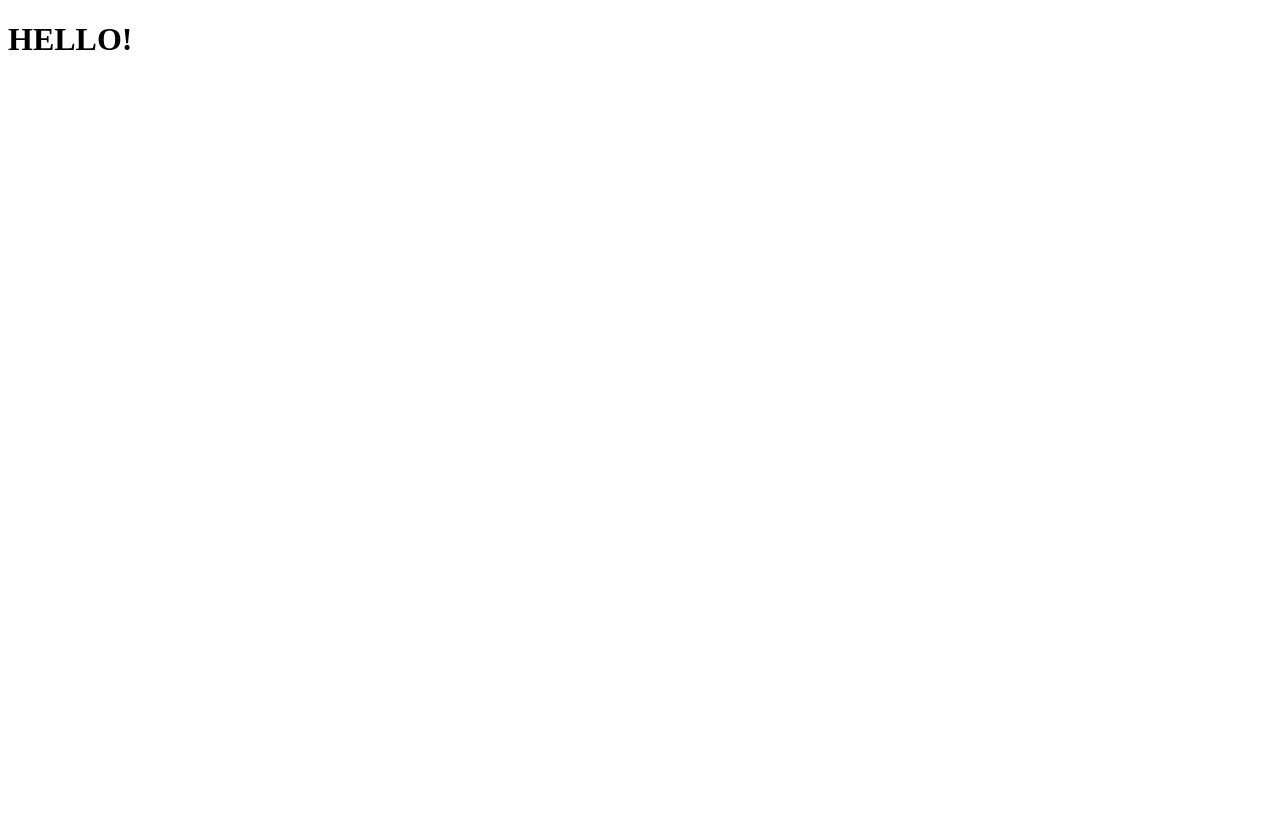
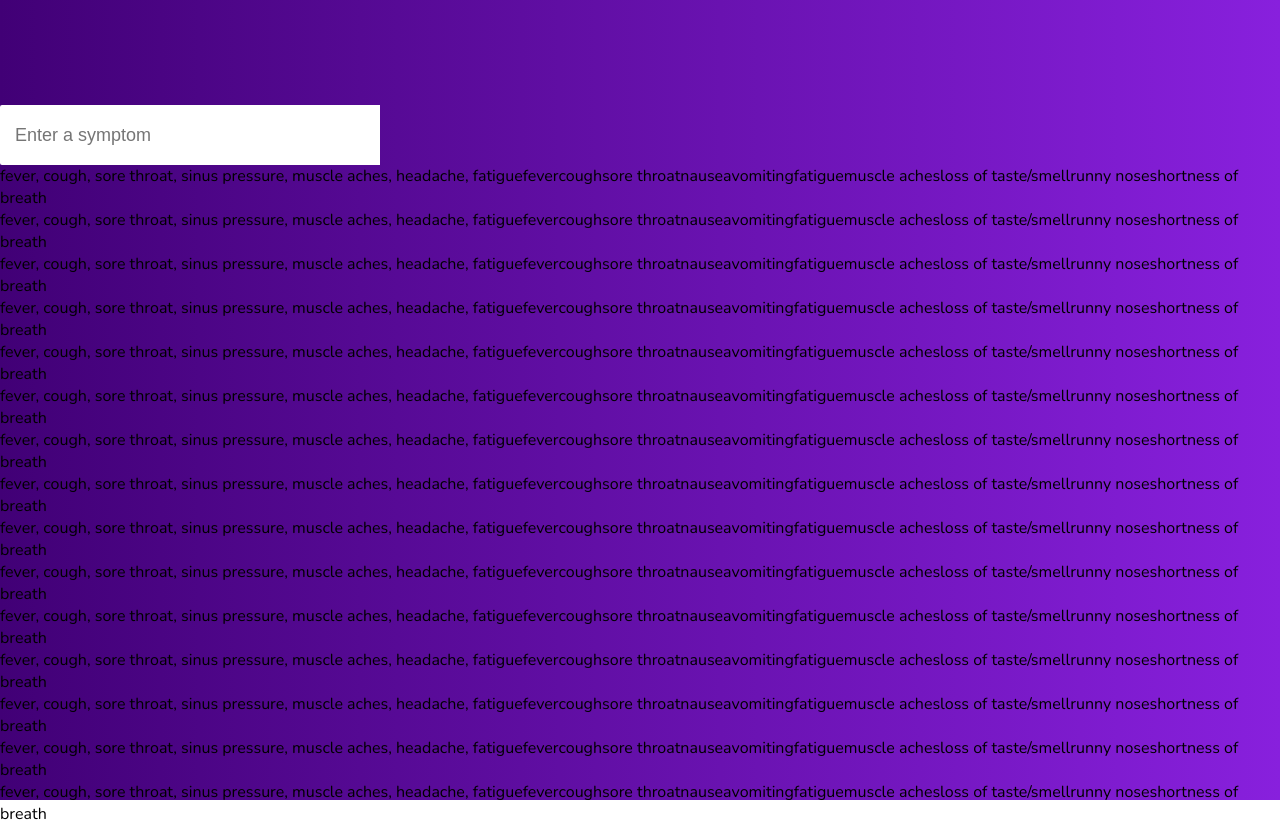
Before and after one commit to damesx04/CollegeMD_App, a React (Create React App) app in the folder collegemd/: page / in a window 1280 px wide. Before the commit the page ends 800 px from the top, so only its background shows below. Built offline with nearby package versions, Linux system fonts and the light colour scheme.

Commit message:
5:14pm update

```diff
--- a/collegemd/public/index.html
+++ b/collegemd/public/index.html
@@ -24,7 +24,7 @@
       work correctly both with client-side routing and a non-root public URL.
       Learn how to configure a non-root public URL by running `npm run build`.
     -->
-    <title>React App</title>
+    <title>College MD</title>
   </head>
   <body>
     <noscript>You need to enable JavaScript to run this app.</noscript>
--- /dev/null
+++ b/collegemd/src/App.css
@@ -0,0 +1,14 @@
+@import url("https://fonts.googleapis.com/css2?family=Nunito:wght@400;700&display=swap");
+.App {
+  width: 100vw;
+  height: 100vh;
+  display: flex;
+  align-items: center;
+  flex-direction: column;
+  font-family: "Nunito", sans-serif;
+  background-image: linear-gradient(90deg, #410076, #8820dd);
+}
+body {
+  padding: 0;
+  margin: 0;
+}
--- a/collegemd/src/App.js
+++ b/collegemd/src/App.js
@@ -1,12 +1,19 @@
-import './components/Card.js'
-import Card from './components/Card.js';
+import React from 'react';
+import './App.css';
+import SearchBar from './components/SearchBar.js';
+import SymptomData from './symptoms.json';
+
+let noRepeatSymptoms = new Set(SymptomData.symptoms);
 
 function App() {
   return (
     <div className="App">
-    <Card/>
+    <SearchBar placeholder="Enter a symptom" data={SymptomData} />
     </div>
   );
 }
 
+console.log(noRepeatSymptoms);
+console.log(0);
+console.log(SymptomData);
 export default App;
--- /dev/null
+++ b/collegemd/src/components/SearchBar.css
@@ -0,0 +1,24 @@
+.searchInputs {
+    margin-top: 105px;
+    display: flex;
+}
+
+.search input {
+    background-color: white;
+    border: 0;
+    border-radius: 2px;
+    border-top-right-radius: 0px;
+    border-bottom-right-radius: 0px;
+    font-size: 18px;
+    padding: 15px;
+    height: 30px;
+    width: 300px;
+}
+
+.searchIcon {
+    height: 60px;
+    width: 50px;
+    background-color: white;
+    display: grid;
+    place-items: center;
+}
--- /dev/null
+++ b/collegemd/src/components/SearchBar.js
@@ -0,0 +1,24 @@
+import React from 'react';
+import './SearchBar.css';
+import SearchIcon from '@mui/icons-material/Search';
+
+let noRepeats = new Set();
+
+function SearchBar({placeholder, data}) {
+  return (
+    <div className="search">
+        <div className='searchInputs'>
+            <input type='text' placeholder={placeholder} />
+            <div className='searchIcon'></div>
+        </div>
+        <div className='dataResult'>
+            {data.map((value, key) => {
+                noRepeats.add(value.symptoms);
+                return <div>{noRepeats}</div>;
+            })}
+        </div>
+    </div>
+  );
+}
+
+export default SearchBar;
--- /dev/null
+++ b/collegemd/src/symptoms.json
@@ -0,0 +1,62 @@
+[
+    {
+        "name": "flu",
+        "symptoms": ["fever, ", "cough, ", "sore throat, ", "sinus pressure, ", "muscle aches, ", "headache, ", "fatigue"]
+    },
+    {
+        "name": "covid",
+        "symptoms": ["fever", "cough", "sore throat", "nausea", "vomiting", "fatigue", "muscle aches", "loss of taste/smell", "runny nose", "shortness of breath"]
+    },
+    {
+        "name": "cold",
+        "symptoms": []
+    },
+    {
+        "name": "pinkeye",
+        "symptoms": []
+    },
+    {
+        "name": "mononucleosis",
+        "symptoms": []
+    },
+    {
+        "name": "stomachBug",
+        "symptoms": []
+    },
+    {
+        "name": "strepThroat",
+        "symptoms": []
+    },
+    {
+        "name": "herpes",
+        "symptoms": []
+    },
+    {
+        "name": "chlamydia",
+        "symptoms": []
+    },
+    {
+        "name": "hivAids",
+        "symptoms": []
+    },
+    {
+        "name": "gonorrhead",
+        "symptoms": []
+    },
+    {
+        "name": "syphilis",
+        "symptoms": []
+    },
+    {
+        "name": "uti",
+        "symptoms": []
+    },
+    {
+        "name": "foodPoisoning",
+        "symptoms": []
+    },
+    {
+        "name": "sinusInfection",
+        "symptoms": []
+    }
+]
```
Also changed, not shown: 1 other file (tests, documents, lock files or other folders).
